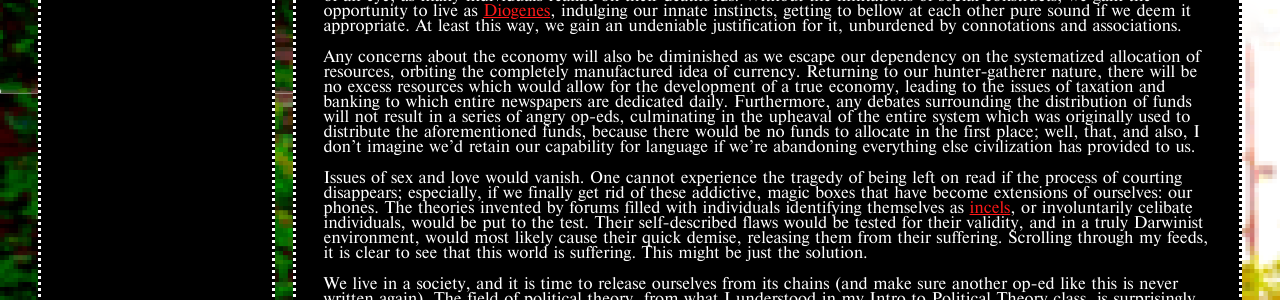
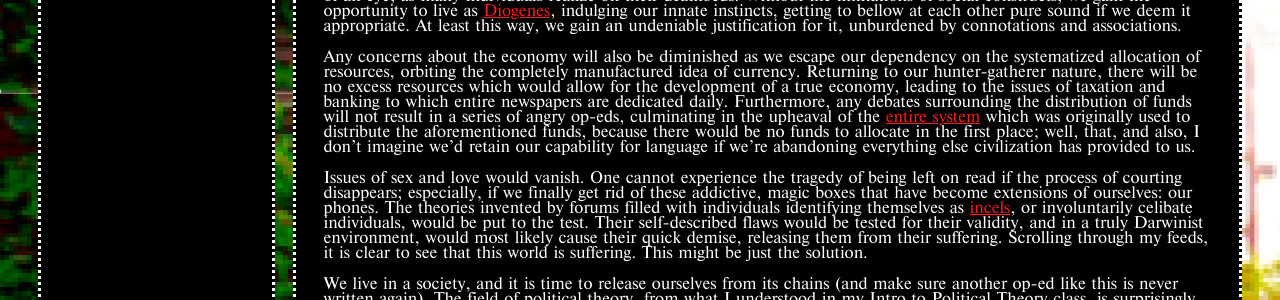
Before and after one commit to w1k5/w1k5.blog, a Jekyll site: the page built from _posts/2020-05-11-a-modest-proposal.markdown, in a window 1280 px wide. Shown: the part 755-1055 px from the top of the page. Built offline with Jekyll 4.4.1, drawn with Linux system fonts in a browser that asks for light colours; comment, search, counter and statistics services are not loaded; part of the change alters nothing that is shown.

```diff
--- a/_posts/2020-05-11-a-modest-proposal.markdown
+++ b/_posts/2020-05-11-a-modest-proposal.markdown
@@ -14,7 +14,7 @@ Full and absolute abandonment of all government is a perfect, permanent solution
 
 It was the rise of <a href="https://theconversation.com/explainer-what-is-postmodernism-20791" target="_black">postmodernism</a> that made the notion of a social construct common in academic spheres during the mid-to-late 20th century; this notion is now increasingly becoming more cemented in the greater cultural zeitgeist during the beginnings of the 21st. Tragically, it seems like many are growing increasingly <a href="https://en.wikipedia.org/wiki/Evergreen_State_College#2017_protests" target="_blank">discontent</a> with these constructs with their newfound awareness. However, through the abandonment of society as a whole, we gain the opportunity to escape these constraints. Gender, race, and ethnicity, all understood to be socially constructed, will disappear, along with all of the issues associated with them, when we decide to abandon language, which will quickly result in the vanishing of all of recorded history and our entire capacity to keep track of years, minutes, and seconds. Our lives become the single blink of an eye, as many individuals realize on their deathbeds. Without the limitations of social constructs, we gain the opportunity to live as <a href="https://youtu.be/-A3IlRATIsI" target="_blank">Diogenes</a>, indulging our innate instincts, getting to bellow at each other pure sound if we deem it appropriate. At least this way, we gain an undeniable justification for it, unburdened by connotations and associations.
 
-Any concerns about the economy will also be diminished as we escape our dependency on the systematized allocation of resources, orbiting the completely manufactured idea of currency. Returning to our hunter-gatherer nature, there will be no excess resources which would allow for the development of a true economy, leading to the issues of taxation and banking to which entire newspapers are dedicated daily. Furthermore, any debates surrounding the distribution of funds will not result in a series of angry op-eds, culminating in the upheaval of the entire system which was originally used to distribute the aforementioned funds, because there would be no funds to allocate in the first place; well, that, and also, I don’t imagine we’d retain our capability for language if we’re abandoning everything else civilization has provided to us.
+Any concerns about the economy will also be diminished as we escape our dependency on the systematized allocation of resources, orbiting the completely manufactured idea of currency. Returning to our hunter-gatherer nature, there will be no excess resources which would allow for the development of a true economy, leading to the issues of taxation and banking to which entire newspapers are dedicated daily. Furthermore, any debates surrounding the distribution of funds will not result in a series of angry op-eds, culminating in the upheaval of the <a href="http://ephblog.com/2020/02/17/three-pillars-nonsense-1/?utm_source=rss&utm_medium=rss&utm_campaign=three-pillars-nonsense-1" target="_blank">entire system</a> which was originally used to distribute the aforementioned funds, because there would be no funds to allocate in the first place; well, that, and also, I don’t imagine we’d retain our capability for language if we’re abandoning everything else civilization has provided to us.
 
 Issues of sex and love would vanish. One cannot experience the tragedy of being left on read if the process of courting disappears; especially, if we finally get rid of these addictive, magic boxes that have become extensions of ourselves: our phones. The theories invented by forums filled with individuals identifying themselves as <a href="https://incels.net/" target="_blank">incels</a>, or involuntarily celibate individuals, would be put to the test. Their self-described flaws would be tested for their validity, and in a truly Darwinist environment, would most likely cause their quick demise, releasing them from their suffering. Scrolling through my feeds, it is clear to see that this world is suffering. This might be just the solution.
 
```
